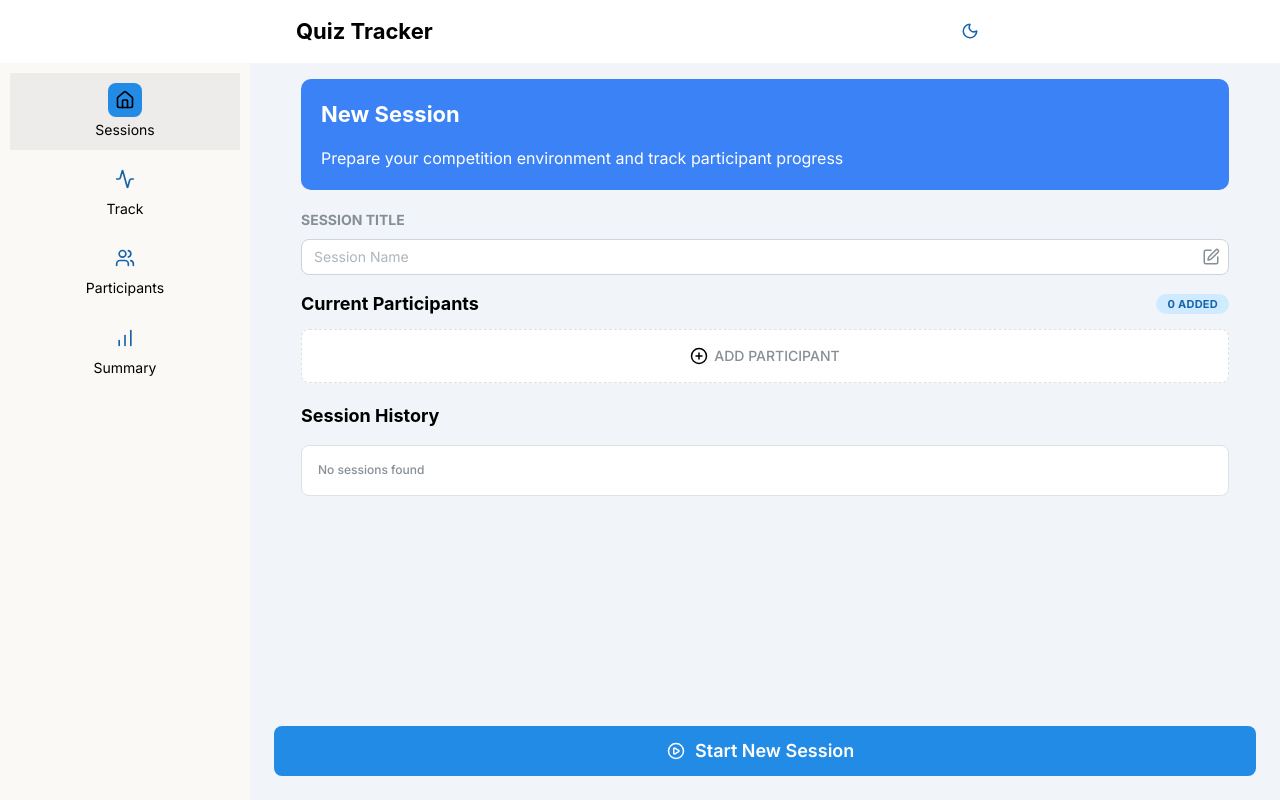
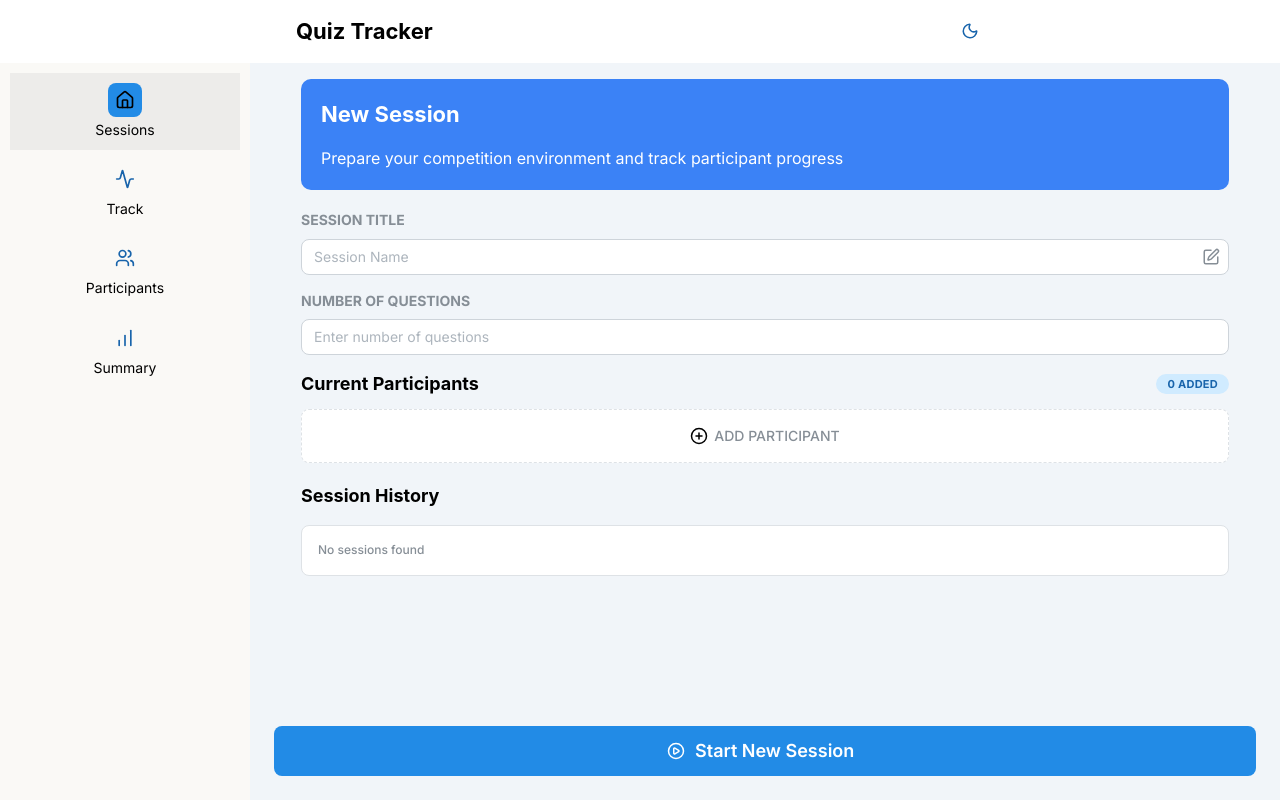
Before and after one commit to Fhave/quiz-app, a React (Vite) app: page / in a window 1280 px wide. Built offline with nearby package versions, Linux system fonts and the light colour scheme.

Commit message:
Add question count functionality to session management and UI

```diff
--- a/src/components/Layout.tsx
+++ b/src/components/Layout.tsx
@@ -22,7 +22,6 @@ function Layout() {
         style={{
           position: 'sticky',
           top: 0,
-          // zIndex: 5,
           background: colorScheme === 'dark' ? '#020617' : '#ffffff',
         }}
       >
@@ -51,7 +50,7 @@ function Layout() {
                  flex: 1,
                  overflowY: 'auto',
                  padding: '16px',
-                 paddingBottom: '64px', // Reduced from 80px to account for button
+                 paddingBottom: '64px',
                  backgroundColor: colorScheme === 'dark' ? '#0f172a' : '#f1f5f9',
                }}
              >
--- a/src/context/SessionProvider.tsx
+++ b/src/context/SessionProvider.tsx
@@ -24,6 +24,11 @@ export function SessionProvider({ children }: { children: React.ReactNode }) {
     return stored ? JSON.parse(stored) : [];
   });
 
+  const [sessionQuestionCount, setSessionQuestionCount] = useState<number>(() => {
+    const stored = localStorage.getItem("sessionQuestionCount");
+    return stored ? Number(stored) : 0;
+  });
+
   useEffect(() => {
     localStorage.setItem("sessionId", sessionId?.toString() || "");
   }, [sessionId]);
@@ -43,6 +48,13 @@ export function SessionProvider({ children }: { children: React.ReactNode }) {
     localStorage.setItem("sessionAnswers", JSON.stringify(sessionAnswers));
   }, [sessionAnswers]);
 
+  useEffect(() => {
+    localStorage.setItem(
+      "sessionQuestionCount",
+      sessionQuestionCount.toString(),
+    );
+  }, [sessionQuestionCount]);
+
   return (
     <SessionContext.Provider
       value={{
@@ -50,11 +62,13 @@ export function SessionProvider({ children }: { children: React.ReactNode }) {
         sessionName,
         sessionParticipants,
         sessionAnswers,
+        sessionQuestionCount,
 
         setSessionId,
         setSessionName,
         setSessionParticipants,
         setSessionAnswers,
+        setSessionQuestionCount,
       }}
     >
       {children}
--- a/src/pages/Home.tsx
+++ b/src/pages/Home.tsx
@@ -12,13 +12,14 @@ import {
   Button,
   Box,
   Modal,
+  NumberInput,
 } from "@mantine/core";
 import { Edit, X, PlusCircle, CirclePlay } from "lucide-react";
 import { useMantineColorScheme } from "@mantine/core";
 import { useHeader } from "../context/HeaderContext";
 import { useSession } from "../context/SessionContext";
 import { useDisclosure, useMediaQuery } from "@mantine/hooks";
-import { createSession, getSessions } from "../services/sessions";
+import { createSession, getSession, getSessions } from "../services/sessions";
 import { createParticipants } from "../services/participants";
 import { getParticipants } from "../services/participants";
 import { notifications } from "@mantine/notifications";
@@ -33,10 +34,16 @@ function Home() {
   const { colorScheme } = useMantineColorScheme();
   const { setTitle } = useHeader();
   const navigate = useNavigate();
-  const { setSessionId, setSessionName, setSessionParticipants } = useSession();
+  const {
+    setSessionId,
+    setSessionName,
+    setSessionParticipants,
+    setSessionQuestionCount,
+  } = useSession();
   const isLargeScreen = useMediaQuery('(min-width: 768px)');
 
   const [opened, { open, close }] = useDisclosure(false);
+  const [questionCount, setQuestionCount] = useState<number | null>(null);
 
   useEffect(() => {
     const loadSessions = async (): Promise<void> => {
@@ -84,6 +91,15 @@ function Home() {
       return;
     }
 
+    if (!questionCount || questionCount < 1) {
+      notifications.show({
+        title: "Error",
+        message: "Please set the number of questions",
+        color: "red",
+      });
+      return;
+    }
+
     if (participants.length === 0) {
       notifications.show({
         title: "Error",
@@ -94,7 +110,7 @@ function Home() {
     }
 
     try {
-      const sessionId = await createSession(name);
+      const sessionId = await createSession(name, questionCount);
       const createdParticipants = await createParticipants(
         participants,
         sessionId,
@@ -103,6 +119,7 @@ function Home() {
       setSessionId(sessionId);
       setSessionName(name);
       setSessionParticipants(createdParticipants);
+      setSessionQuestionCount(questionCount);
 
       setName("");
       setParticipants([]);
@@ -127,9 +144,12 @@ function Home() {
     localStorage.clear();
     try {
       const participants = await getParticipants(session.id);
+      const sessionData = await getSession(session.id);
+
       setSessionId(session.id);
       setSessionName(session.title);
       setSessionParticipants(participants);
+      setSessionQuestionCount(sessionData.questionCount);
 
       navigate("/track");
     } catch (error) {
@@ -167,6 +187,23 @@ function Home() {
           value={name}
           onChange={handleSessionChange}
           rightSection={!name ? <Edit size={18} /> : null}
+        />
+      </Stack>
+
+      <Stack pt="md" gap={8}>
+        <Text size="sm" fw={700} c="dimmed">
+          NUMBER OF QUESTIONS
+        </Text>
+
+        <NumberInput
+          value={questionCount}
+          min={1}
+          max={100}
+          step={1}
+          onChange={(value) => setQuestionCount(value)}
+          parser={(value) => value?.replace(/\D/g, '') ?? ''}
+          formatter={(value) => value?.toString() ?? ''}
+          placeholder="Enter number of questions"
         />
       </Stack>
 
@@ -270,7 +307,7 @@ function Home() {
            style={{
              position: "absolute",
              bottom: "24px",
-             left: "274px", // 250px sidebar + 24px margin
+             left: "274px",
              right: "24px",
              zIndex: 20,
            }}
--- a/src/pages/Track.tsx
+++ b/src/pages/Track.tsx
@@ -23,7 +23,14 @@ import { useMediaQuery } from "@mantine/hooks";
 function Track() {
   const { setTitle } = useHeader();
   const navigate = useNavigate();
-  const { sessionId, sessionName, sessionParticipants, setSessionAnswers, sessionAnswers } = useSession();
+  const {
+    sessionId,
+    sessionName,
+    sessionParticipants,
+    sessionQuestionCount,
+    setSessionAnswers,
+    sessionAnswers,
+  } = useSession();
 
   const [answers, setAnswers] = useState<Record<number, AnswerType>>({});
   const [modal, setModal] = useState<boolean>(false);
@@ -87,12 +94,16 @@ function Track() {
     navigate('/participants');
   }
 
+  const questionCount = sessionQuestionCount;
+
   return (
     <Container>
       <Group justify="space-between">
         <Stack gap="xs">
           <Text size="sm" fw={700} c="dimmed">PROGRESS</Text>
-          <Text size="lg" fw={700}>Answered: {Object.keys(answers).length}/25</Text>
+          <Text size="lg" fw={700}>
+            Answered: {Object.keys(answers).length}/{questionCount}
+          </Text>
         </Stack>
         <NativeSelect
           value={selectedParticipant?.id?.toString() ?? ''}
@@ -119,7 +130,7 @@ function Track() {
           direction="row"
           wrap="wrap"
         >
-          {Array.from({ length: 25 }).map((_, i) => (
+          {Array.from({ length: questionCount }).map((_, i) => (
             <ActionIcon
               key={i}
               variant={"light"}
--- a/src/services/sessions.ts
+++ b/src/services/sessions.ts
@@ -1,11 +1,15 @@
 import { initDB } from './db';
 import { type Session } from '../type';
 
-export async function createSession(title: string): Promise<number> {
+export async function createSession(
+  title: string,
+  questionCount: number,
+): Promise<number> {
   const db = await initDB;
   const id = await db.add('sessions', {
     title,
     createdAt: Date.now(),
+    questionCount,
   });
   return Number(id);
 }
--- a/src/type.ts
+++ b/src/type.ts
@@ -29,17 +29,20 @@ export type SessionContextType = {
   sessionName: string;
   sessionParticipants: SessionParticipant[];
   sessionAnswers: SessionAnswer[];
+  sessionQuestionCount: number;
 
   setSessionId: (id: number | null) => void;
   setSessionName: (name: string) => void;
   setSessionParticipants: (participants: SessionParticipant[]) => void;
   setSessionAnswers: (answers: SessionAnswer[]) => void;
+  setSessionQuestionCount: (count: number) => void;
 };
 
 export type Session = {
   id: number;
   title: string;
   createdAt: number;
+  questionCount?: number;
 };
 
 export type Answer = {
--- a/vite.config.ts
+++ b/vite.config.ts
@@ -14,7 +14,7 @@ export default defineConfig({
       includeAssets: [
         "**/*",
       ],
-      // registerType: 'autoUpdate',
+      registerType: 'autoUpdate',
       manifest: {
         name: 'Quiz Tracker',
         short_name: 'QuizTracker',
```
